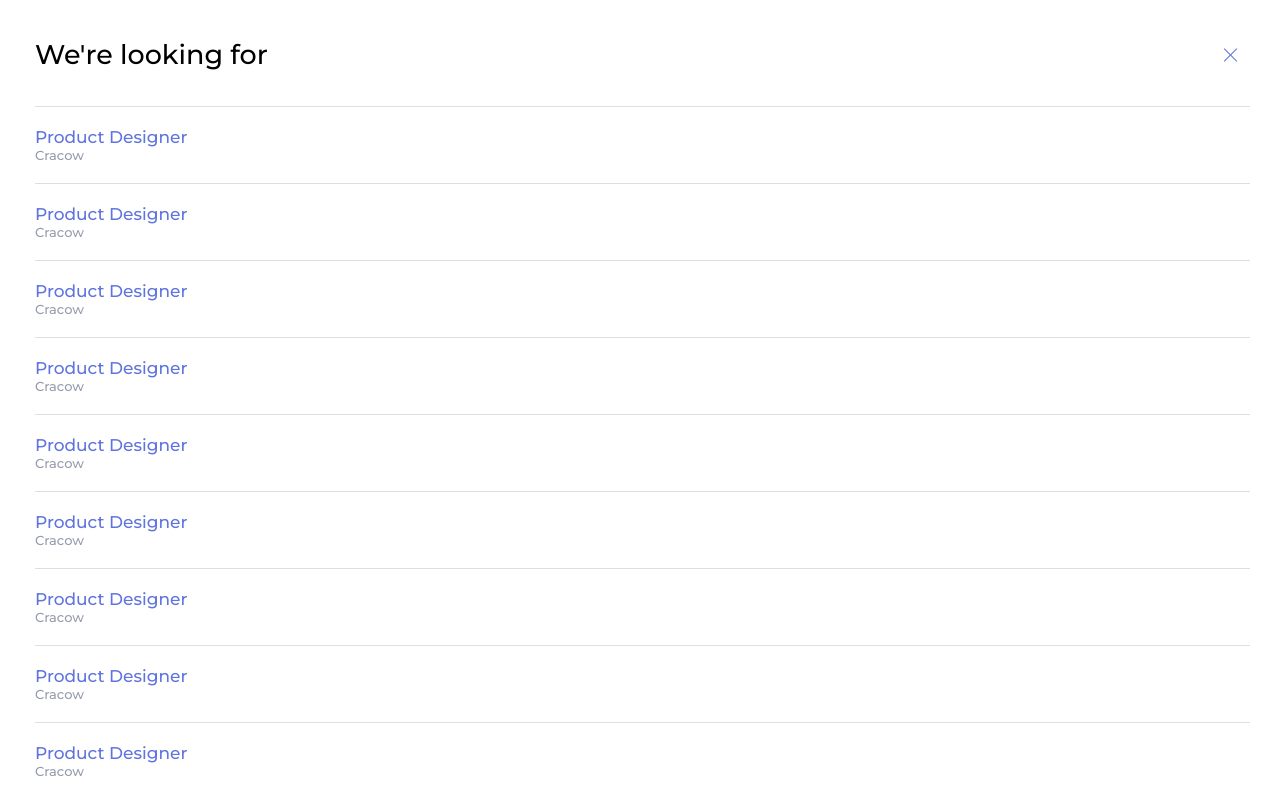
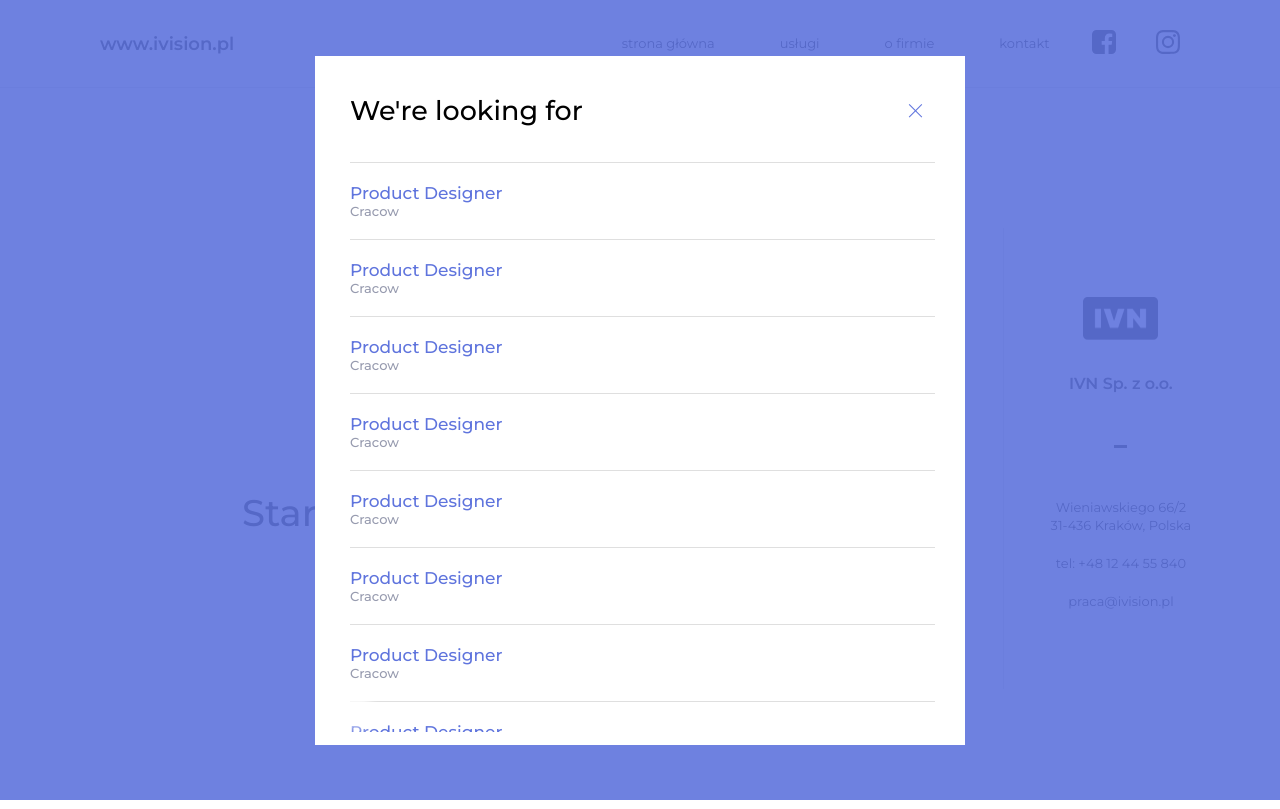
Before and after one commit to erq-programmer/ivision-frontend, a website built with webpack: page src/index.html in a window 1280 px wide. Both pictures are taken after a click on the button "Find a perfect job". Built offline with nearby package versions, Linux system fonts and the light colour scheme.

Commit message:
Added hover animations for buttons and anchors, lightbox desktop view finished

```diff
--- a/src/index.html
+++ b/src/index.html
@@ -4,14 +4,15 @@
     <meta charset="UTF-8" />
     <meta name="viewport" content="width=device-width, initial-scale=1.0" />
     <meta http-equiv="X-UA-Compatible" content="ie=edge" />
-    <link
+    <!-- <link
       href="https://fonts.googleapis.com/css2?family=Montserrat:wght@400;500;600&display=swap"
       rel="stylesheet"
-    />
+    /> -->
     <title>ivision</title>
   </head>
 
   <body>
+    <div class="overlay"></div>
     <header class="header">
       <nav>
         <button class="hamburger" aria-expanded="false">
@@ -81,7 +82,7 @@
               <span class="sr-only">Close lightbox</span>
             </button>
           </header>
-          <article>
+          <article class="lightbox__content">
             <ul class="lightbox__list">
               <li class="lightbox__item">
                 <a href="#"
--- a/src/js/main.js
+++ b/src/js/main.js
@@ -4,22 +4,26 @@ const body = document.querySelector('body');
 const close = document.querySelector('.lightbox__close');
 const lightbox = document.querySelector('.lightbox');
 const heroButton = document.querySelector('.hero__button');
+const overlay = document.querySelector('.overlay');
 
 const handleHamburgerClick = () => {
   hamburger.classList.toggle('hamburger--active');
   hamburger.setAttribute('aria-expanded', hamburger.classList.contains('hamburger--active'));
   nav.classList.toggle('navigation--active');
   body.classList.toggle('hidden');
+  overlay.classList.toggle('overlay--active');
 };
 
 const handleLightboxClose = () => {
   body.classList.remove('hidden');
   lightbox.classList.remove('lightbox--active');
+  overlay.classList.toggle('overlay--active');
 };
 
 const handleLightboxOpen = () => {
   body.classList.add('hidden');
   lightbox.classList.add('lightbox--active');
+  overlay.classList.toggle('overlay--active');
 };
 
 hamburger.addEventListener('click', handleHamburgerClick);
--- a/src/styles/_variables.scss
+++ b/src/styles/_variables.scss
@@ -8,3 +8,6 @@ $primary-color: #5f74dd;
 $secondary-color: #979baf;
 $white-color: #fff;
 $black-color: #000;
+
+// Shadows
+$primary-box-shadow: 0px 2px 6px #0000001a;
--- a/src/styles/main.scss
+++ b/src/styles/main.scss
@@ -1,3 +1,4 @@
+@import url('https://fonts.googleapis.com/css2?family=Montserrat:wght@400;500;600&display=swap');
 @import 'reset';
 @import 'variables';
 @import 'mixins';
@@ -14,18 +15,6 @@ body {
   font-weight: $regular-weight;
   color: $black-color;
 
-  // &::before {
-  //   content: '';
-  //   display: none;
-  //   position: fixed;
-  //   top: 0;
-  //   left: 0;
-  //   width: 100%;
-  //   height: 100%;
-  //   background: rgba(0, 0, 0, 0.8);
-  //   z-index: 1;
-  // }
-
   &.hidden {
     overflow: hidden;
   }
@@ -33,10 +22,31 @@ body {
 
 .header {
   padding-top: 2.2rem;
-  z-index: 2;
 
   @include for-size(lg-up) {
     padding-top: 2rem;
+  }
+}
+
+.overlay {
+  content: '';
+  position: fixed;
+  top: 0;
+  left: 0;
+  width: 100%;
+  height: 100%;
+  background-color: $primary-color;
+  visibility: hidden;
+  opacity: 0;
+  transition: all 0.2s linear;
+
+  @include for-size(lg-up) {
+    z-index: 9998;
+  }
+
+  &--active {
+    opacity: 0.9;
+    visibility: visible;
   }
 }
 
@@ -65,7 +75,7 @@ body {
   }
 
   &--active {
-    transform: translatex(calc(50vw - 3.6rem));
+    transform: translateX(calc(50vw - 3.6rem));
   }
 
   &__box {
@@ -74,7 +84,8 @@ body {
     display: inline-block;
     position: relative;
     border-radius: 50%;
-    box-shadow: 0px 2px 6px #0000001a;
+    background-color: $white-color;
+    box-shadow: $primary-box-shadow;
   }
 
   &__inner {
@@ -127,7 +138,7 @@ body {
   height: 100vh;
   width: 50vw;
   background-color: $white-color;
-  box-shadow: 0px 2px 6px #0000001a;
+  box-shadow: $primary-box-shadow;
   position: absolute;
   top: 0;
   left: 0;
@@ -176,6 +187,7 @@ body {
 
     & > * {
       justify-self: center;
+      text-align: center;
     }
 
     @include for-size(lg-up) {
@@ -186,21 +198,30 @@ body {
   }
 
   &__item {
-    margin-top: 6rem;
+    margin-top: 2rem;
 
     @include for-size(lg-up) {
       margin-top: 0;
     }
 
     a {
-      font-size: 2rem;
+      display: block;
+      position: relative;
+      font-size: 1.6rem;
       text-decoration: none;
       color: $black-color;
-      padding: 1rem;
+      padding: 2rem 3rem;
+      transition: background-color 0.2s ease-in-out, color 0.2s ease-in-out;
+
+      &:hover {
+        background-color: $black-color;
+        color: $white-color;
+      }
 
       @include for-size(lg-up) {
         font-size: 1.3rem;
         margin: 0 2.25rem;
+        padding: 1rem;
       }
     }
   }
@@ -218,7 +239,14 @@ body {
     }
 
     .social__item a {
-      padding: 2rem 1rem 1rem;
+      display: block;
+      padding: 1rem;
+      transition: transform 0.2s ease-in-out;
+      transform: scale(1);
+
+      &:hover {
+        transform: scale(1.1);
+      }
     }
   }
 }
@@ -298,13 +326,18 @@ main {
 
   &__button {
     cursor: pointer;
-    background: $primary-color;
+    background-color: $primary-color;
     font-size: 1.3rem;
     color: $white-color;
     padding: 2rem 6rem;
     border-radius: 0.3rem;
     border: none;
     font-weight: $medium-weight;
+    transition: background-color 0.2s ease-in-out;
+
+    &:hover {
+      background-color: darken($primary-color, 15%);
+    }
 
     @include for-size(lg-up) {
       font-size: 1.6rem;
@@ -353,21 +386,15 @@ main {
     font-size: 1.3rem;
 
     a {
+      display: block;
       padding: 1rem;
       text-decoration: none;
       color: $black-color;
     }
   }
 
-  .details__item {
-    padding-bottom: 2rem;
-
-    &:first-of-type {
-      padding-bottom: 0;
-    }
-    &:last-of-type {
-      padding-bottom: 0;
-    }
+  .details__item:nth-child(2) {
+    padding-bottom: 1rem;
   }
 }
 
@@ -377,15 +404,37 @@ main {
   left: 0;
   right: 0;
   bottom: 0;
-  height: 100vh;
+  height: calc(100% - 4.86rem);
+  width: calc(100% - 1.5rem - 3.5rem);
   background-color: $white-color;
   z-index: 9999;
   padding: 3.85rem 1.5rem 1rem 3.5rem;
-  display: none;
-  flex-direction: column;
+  visibility: hidden;
+  transition: all 0.2s ease-in-out;
+  opacity: 0;
+  pointer-events: none;
+
+  &::after {
+    content: '';
+    bottom: 0;
+    left: 50%;
+    transform: translateX(-50%);
+    width: 90%;
+    box-shadow: 0px -24px 10px 20px rgba(255, 255, 255, 0.75);
+  }
+
+  @include for-size(lg-up) {
+    width: 600px;
+    height: 80vh;
+    top: 50%;
+    left: 50%;
+    transform: translate(-50%, -50%);
+  }
 
   &--active {
-    display: flex;
+    visibility: visible;
+    opacity: 1;
+    pointer-events: all;
   }
 
   &__header {
@@ -400,6 +449,7 @@ main {
     font-size: 2.7rem;
     line-height: 3.2rem;
     font-weight: $medium-weight;
+    width: 100%;
   }
 
   &__close {
@@ -425,8 +475,8 @@ main {
       width: 1px;
     }
 
-    &:before,
-    &:after {
+    &::before,
+    &::after {
       position: absolute;
       left: 50%;
       top: 20%;
@@ -436,36 +486,54 @@ main {
       background-color: $primary-color;
     }
 
-    &:before {
+    &::before {
       transform: rotate(45deg);
     }
 
-    &:after {
+    &::after {
       transform: rotate(-45deg);
     }
+  }
+
+  &__content {
+    width: 100%;
+    height: calc(100% - 7rem);
   }
 
   &__list {
     overflow: auto;
     width: 100%;
-    height: 85vh;
+    height: 100%;
+    display: block;
   }
 
   &__item {
     border-bottom: 1px solid #dfdfdf;
-    padding: 2rem 0;
+
     margin-right: 1.5rem;
+    transition: all 0.2s linear;
+
+    &:hover a > * {
+      margin-right: 2rem;
+      transform: translateX(2rem);
+    }
 
     &:first-child {
       border-top: 1px solid #dfdfdf;
     }
 
     a {
+      display: block;
+      width: 100%;
+      height: 100%;
+      padding: 2rem 0;
       text-decoration: none;
+      transition: all 0.2s linear;
     }
   }
 
   .item__title {
+    transition: all 0.2s linear;
     font-size: 1.7rem;
     font-weight: $medium-weight;
     line-height: 2rem;
@@ -473,6 +541,7 @@ main {
   }
 
   .item__subtitle {
+    transition: all 0.2s linear;
     font-size: 1.3rem;
     font-weight: $medium-weight;
     line-height: 1.6rem;
@@ -480,7 +549,9 @@ main {
   }
 }
 
-/* width */
+// Styles for lightbox scrollbar
+
+/* Width */
 ::-webkit-scrollbar {
   width: 5px;
 }
```
